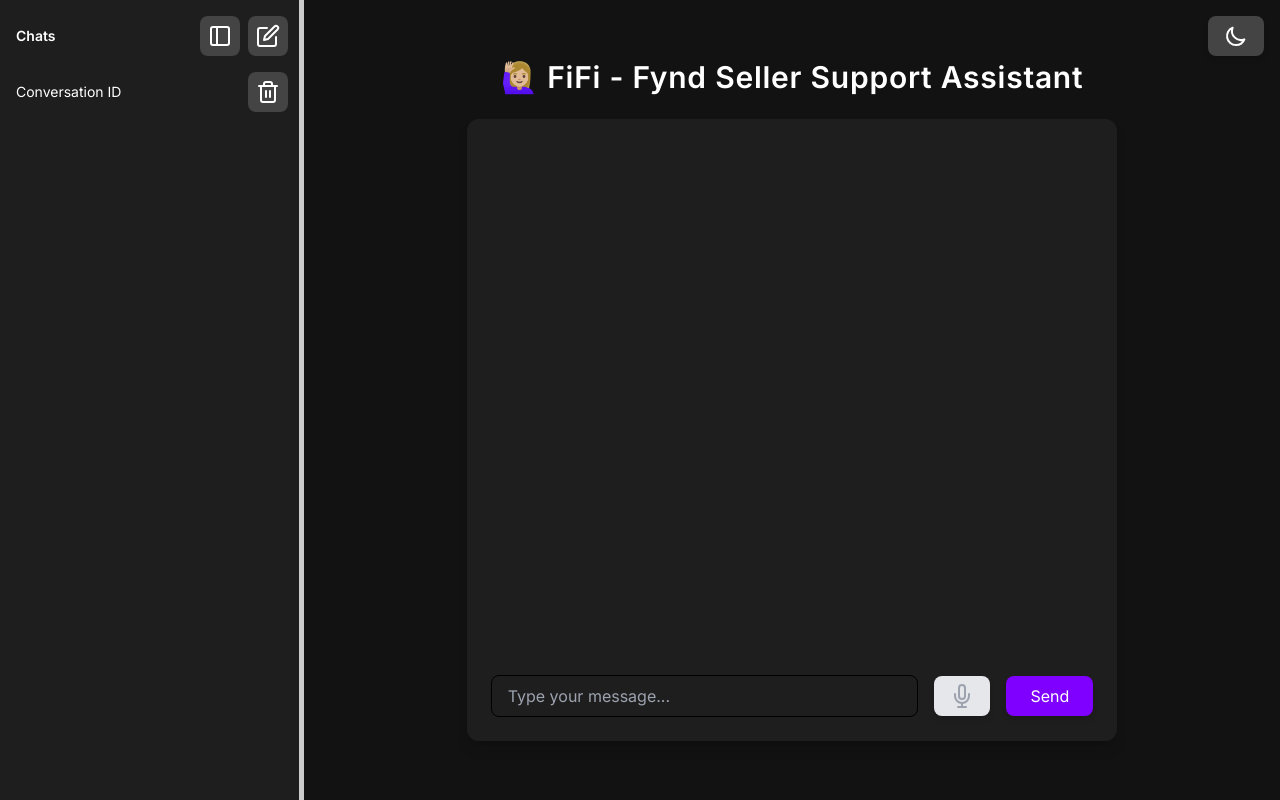
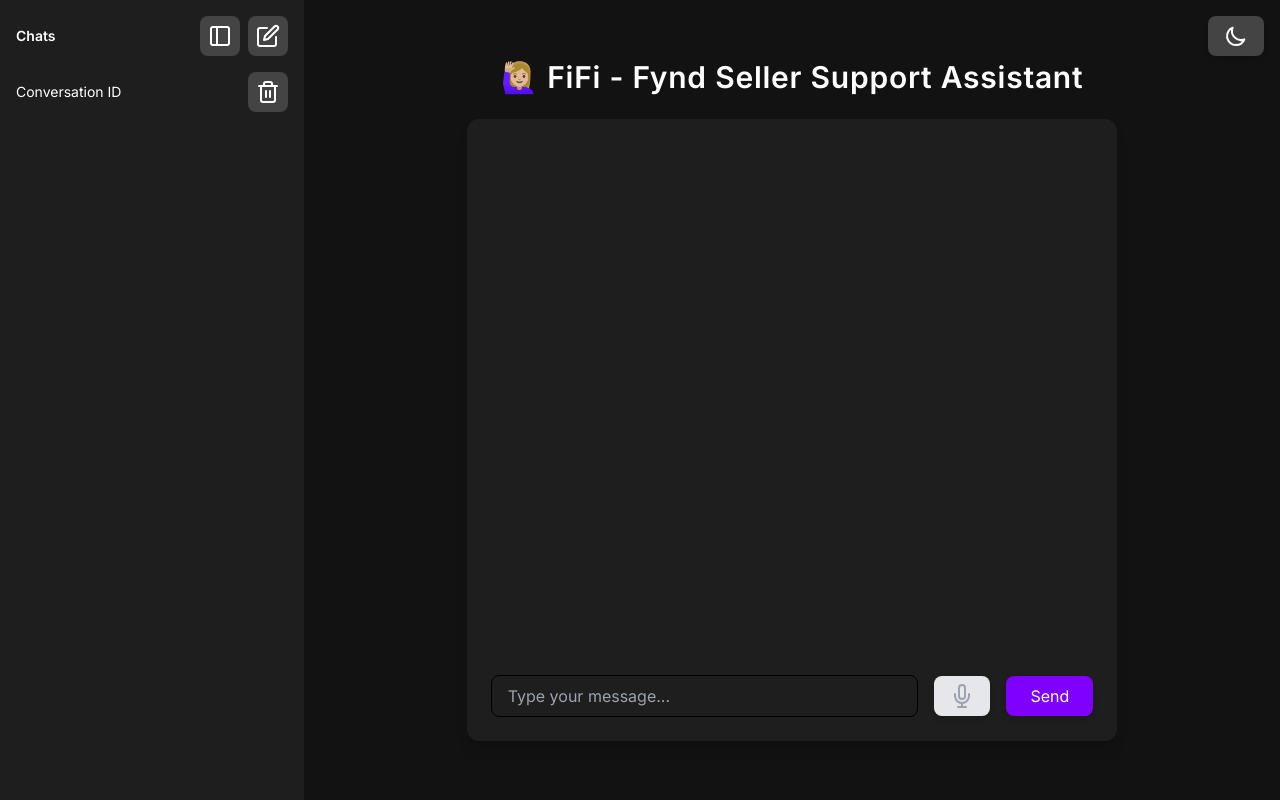
Before and after one commit to kevinpkaria/boiler-plate, a FastAPI app: template templates/chat.html in a window 1280 px wide. Run offline with FastAPI, Linux system fonts and the light colour scheme; the template is opened without the code that fills it, so the values that code supplies are empty; some libraries are stand-ins or nearby versions.

Commit message:
Removed Ugly Resizing Handle

```diff
--- a/templates/chat.html
+++ b/templates/chat.html
@@ -187,7 +187,6 @@
 
         .resize-handle {
             width: 5px;
-            background-color: #ccc;
             cursor: ew-resize;
             position: absolute;
             top: 0;
```
